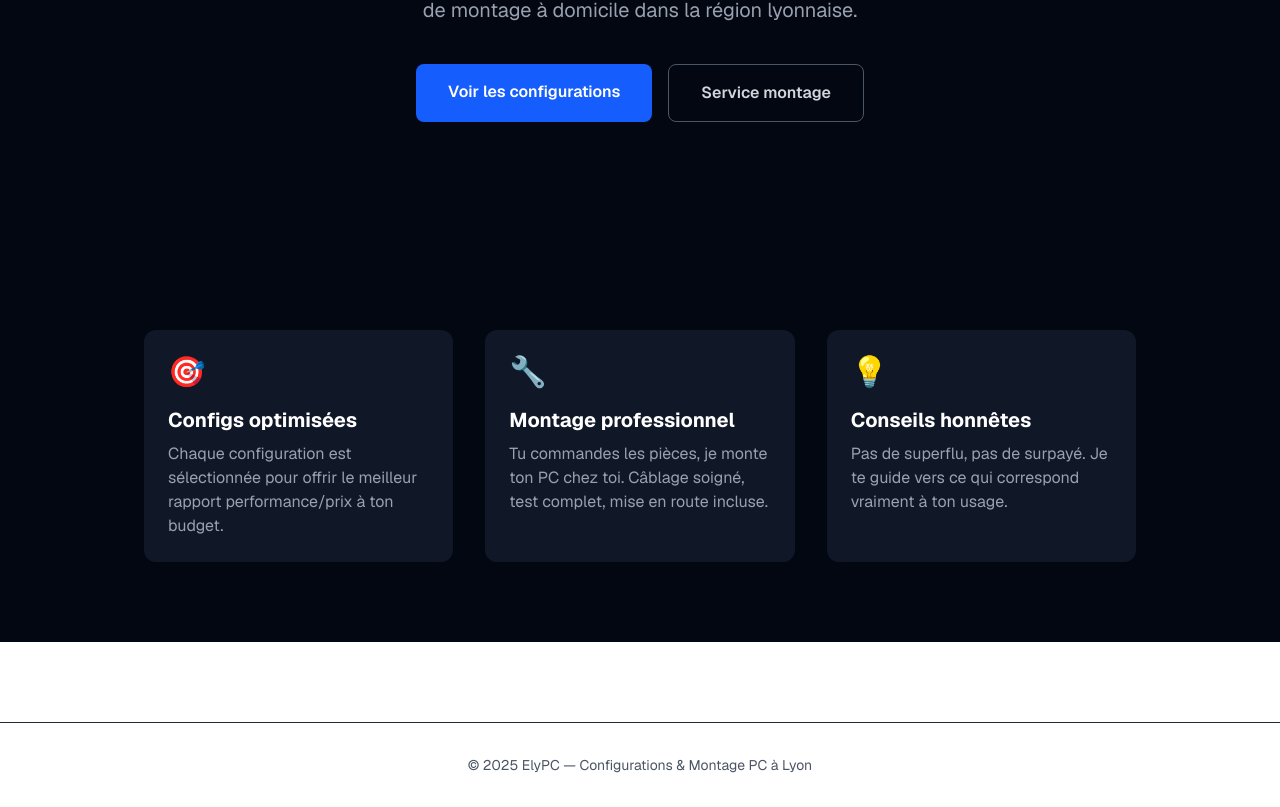
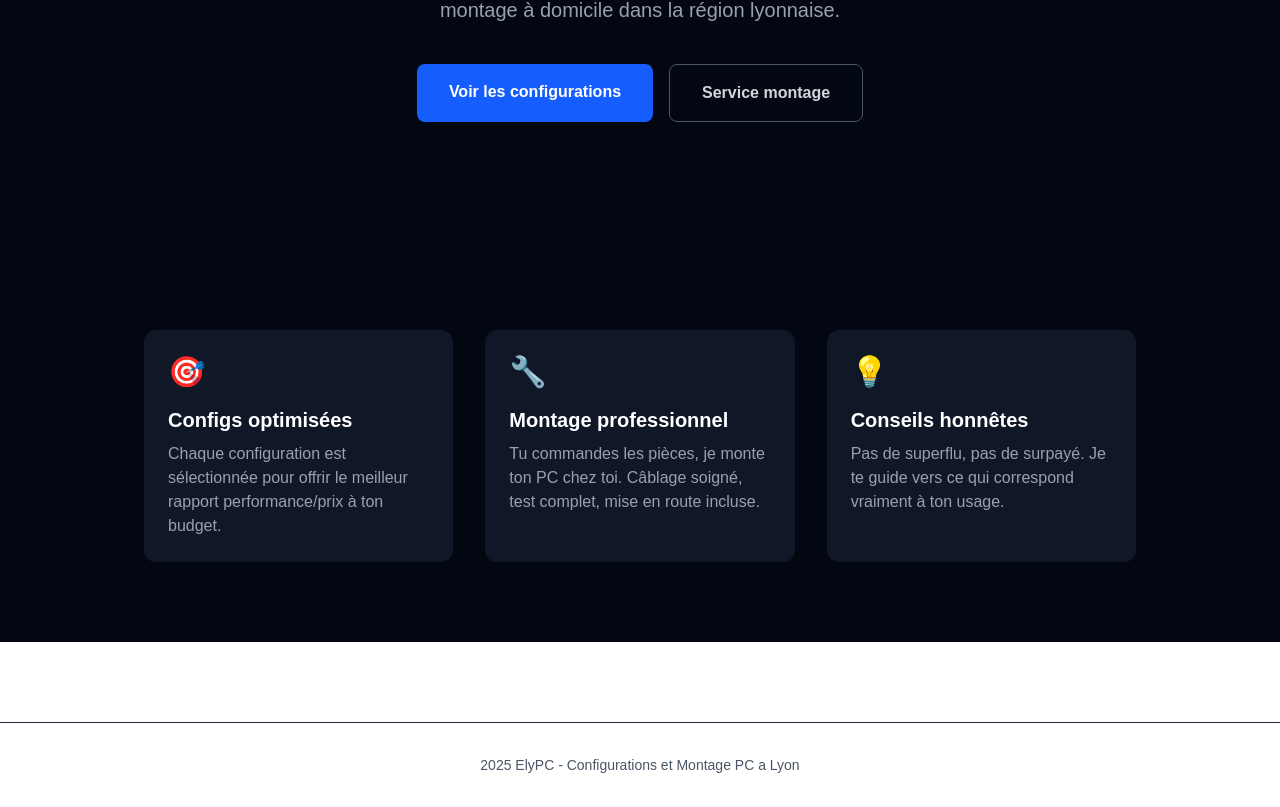
Before and after one commit to Ely-pc/Pc-Builder, a Next.js app: page / in a window 1280 px wide. Shown: the part 369-1176 px from the top of the page. Built offline with nearby package versions, Linux system fonts and the light colour scheme.

Commit message:
Fix: remove Google Fonts dependency

```diff
--- a/app/layout.js
+++ b/app/layout.js
@@ -1,25 +1,22 @@
-import { Geist } from "next/font/google"
 import "./globals.css"
 import Header from "./components/Header"
 
-const geist = Geist({ subsets: ["latin"] })
-
 export const metadata = {
-  title: "ElyPC — Configs & Montage PC sur mesure à Lyon",
-  description: "Configurations PC optimisées par budget, conseils personnalisés et service de montage à domicile dans la région lyonnaise.",
+  title: "ElyPC — Configs & Montage PC sur mesure a Lyon",
+  description: "Configurations PC optimisees par budget, conseils personnalises et service de montage a domicile dans la region lyonnaise.",
 }
 
 export default function RootLayout({ children }) {
   return (
     <html lang="fr">
-      <body className={`${geist.className} bg-gray-950 text-white`}>
+      <body className="bg-gray-950 text-white antialiased">
 
         <Header />
 
         {children}
 
         <footer className="border-t border-gray-800 mt-20 py-8 text-center text-gray-600 text-sm">
-          <p>© 2025 ElyPC — Configurations & Montage PC à Lyon</p>
+          <p>2025 ElyPC - Configurations et Montage PC a Lyon</p>
         </footer>
 
       </body>
```
Also changed, not shown: app/Components/Header.js (line endings or trailing spaces).
